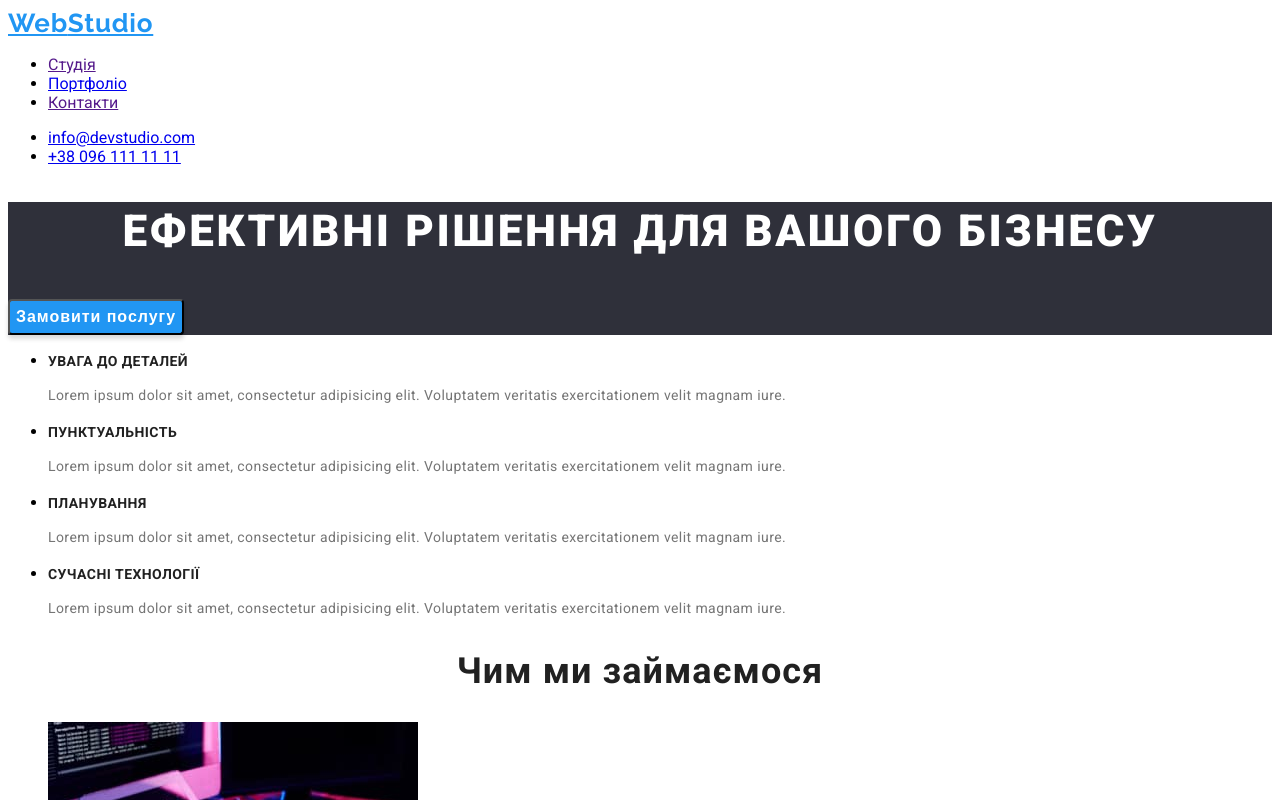
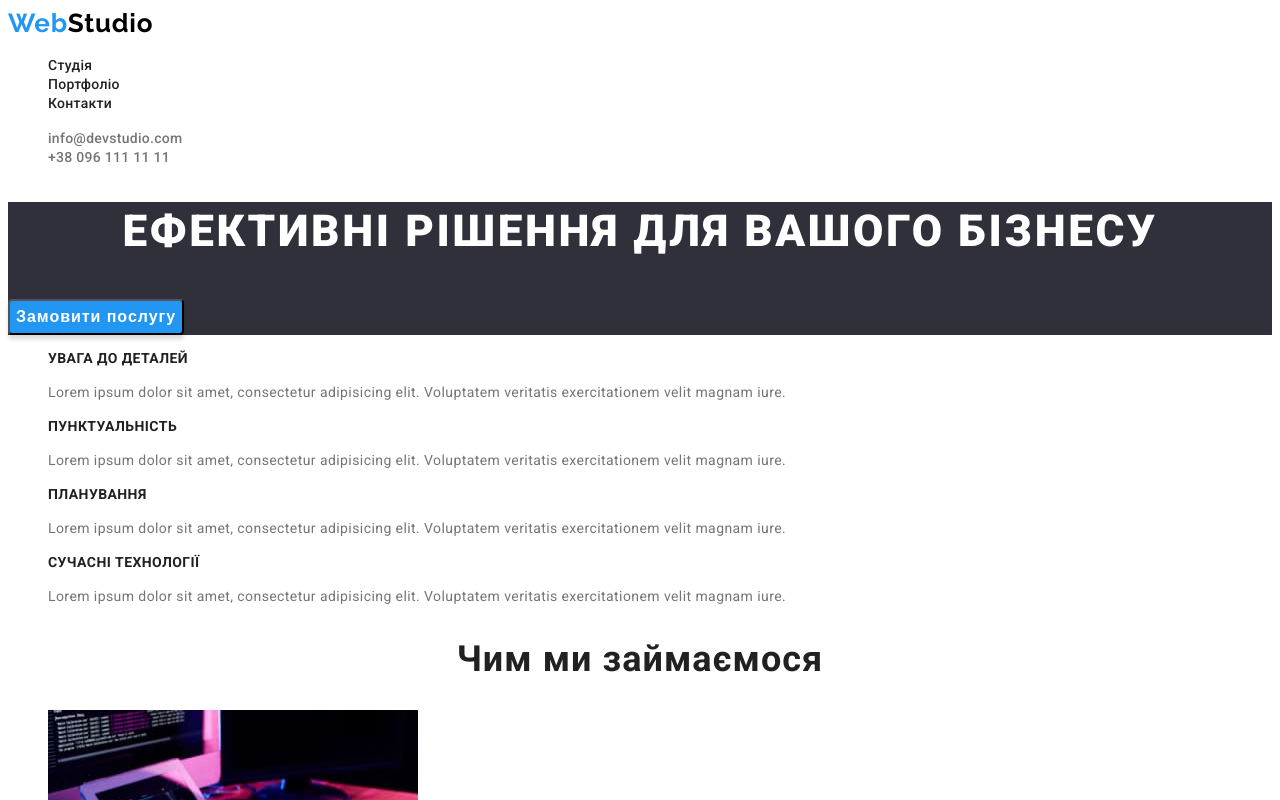
Before and after one commit to Oksana07/WebStudia, a plain HTML site: page index.html in a window 1280 px wide. Shown: the top 800 px of the page. Drawn offline with Linux system fonts and the light colour scheme.

Commit message:
робота на уроці

```diff
--- a/css/style.css
+++ b/css/style.css
@@ -1,5 +1,14 @@
 body{
     font-family: 'Roboto', sans-serif;
+}
+
+a{
+    text-decoration:none;
+    font-style: normal;
+}
+
+li{
+    list-style: none;
 }
 
 .visually-hidden {
@@ -24,6 +33,11 @@ letter-spacing: 0.03em;
 color: #212121;
 }
 
+.link:hover,
+.link:focus{
+    color: #2196F3;
+}
+
 .logo{
 font-family: 'Raleway';
 font-style: normal;
@@ -33,8 +47,35 @@ line-height: 1.19;
 
 letter-spacing: 0.03em;
 
+color: #000000;
+}
+
+.span-logo{
 color: #2196F3;
 }
+
+/* Шапка сайту*/
+.menu{
+font-style: normal;
+font-weight: 500;
+font-size: 14px;
+line-height: 16px;
+letter-spacing: 0.02em;
+
+color: #212121;
+}
+
+
+.header-contakt{
+font-style: normal;
+font-weight: 500;
+font-size: 14px;
+line-height: 16px;
+letter-spacing: 0.02em;
+
+color: #757575;
+}
+
 
 /* Герой */
 .hero{
@@ -143,6 +184,6 @@ color: #757575;
     background-color: #2F303A;
 }
 
-.logo-footer{
-    color: #FFFFFF;
+.span-footer{
+color: #FFFFFF;
 }
--- a/index.html
+++ b/index.html
@@ -17,16 +17,16 @@
 <body>
     <header>
         <nav>
-            <a href="/" class="logo"><span>Web</span>Studio</a>
+            <a href="/" class="logo link"><span class="span-logo">Web</span>Studio</a>
             <ul>
-                <li><a href="">Студія</a></li>
-                <li><a href="./portfolio.html">Портфоліо</a></li>
-                <li><a href="">Контакти</a></li>
+                <li><a href="" class="menu link">Студія</a></li>
+                <li><a href="./portfolio.html" class="menu link">Портфоліо</a></li>
+                <li><a href="" class="menu link">Контакти</a></li>
             </ul>
         </nav>
         <ul>
-            <li><a href="mailto:info@devstudio.com">info@devstudio.com</a></li>
-            <li><a href="tel:+380961111111">+38 096 111 11 11</a></li>
+            <li><a href="mailto:info@devstudio.com" class="header-contakt link"> info@devstudio.com</a></li>
+            <li><a href="tel:+380961111111" class="header-contakt link">+38 096 111 11 11</a></li>
         </ul>
     </header>
     <main>
@@ -101,7 +101,9 @@
         </section>
         <!-- Футер -->
         <footer class="footer">
-            <nav><a href="/" class="logo">Web <span class="logo-footer">Studio</span></a></nav>
+            <nav><a href="/" class="logo"><span class="span-logo">Web</span><span
+                        class="span-footer link">Studio</span></a>
+            </nav>
             <address>
                 <a href="https://goo.gl/maps/4LQCTVAEAGvyDWkp7">м. Київ, пр-т Лесі Українки, 26</a>
             </address>
```
